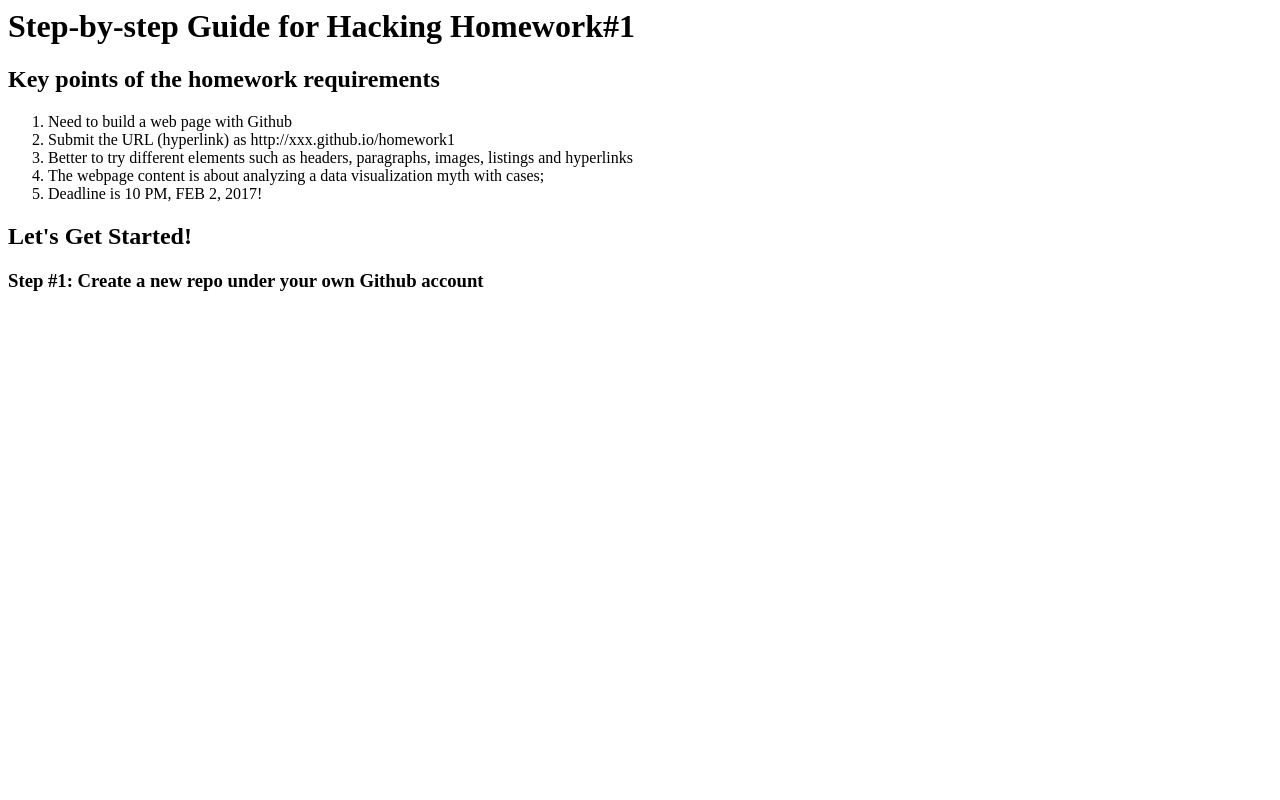
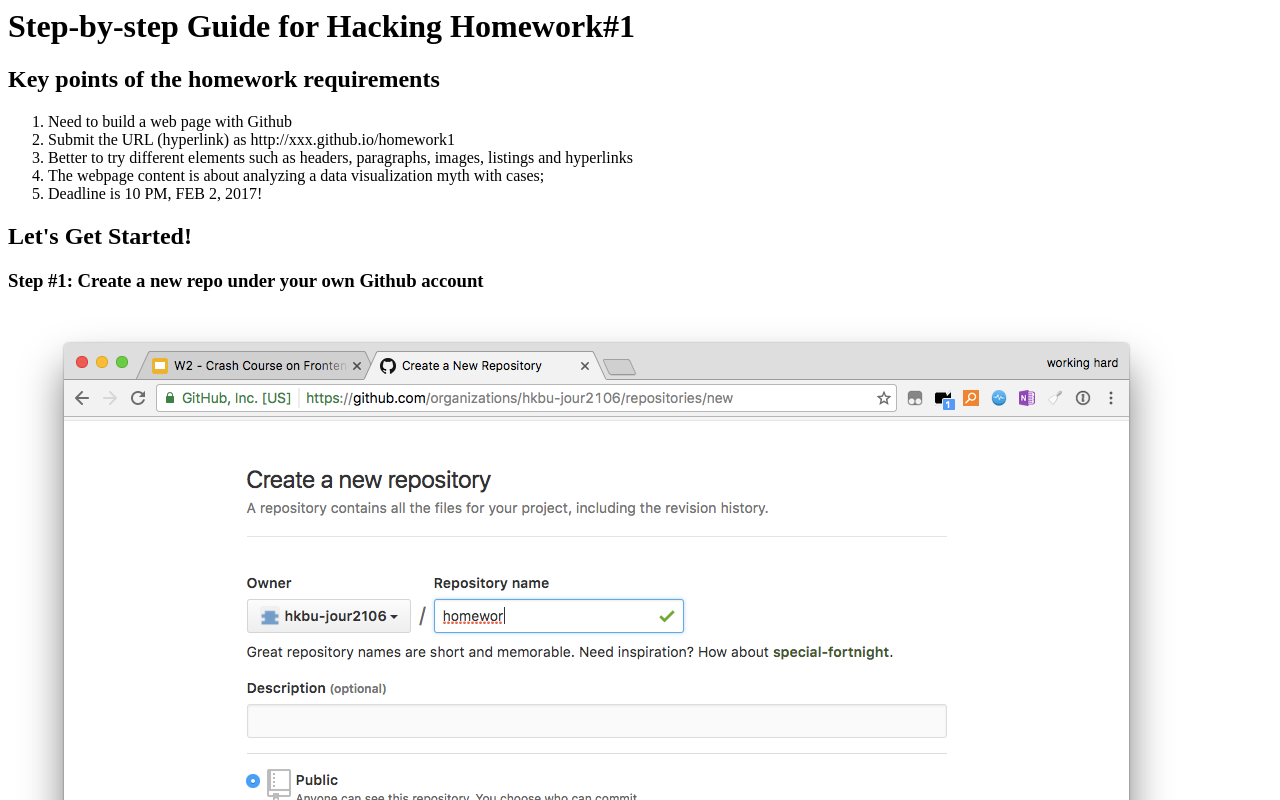
Before and after one commit to hkbu-jour2106/homework1, a plain HTML site: page index.html in a window 1280 px wide. Shown: the top 800 px of the page. Drawn offline with Linux system fonts and the light colour scheme.

Commit message:
Update index.html

```diff
--- a/index.html
+++ b/index.html
@@ -12,4 +12,4 @@
 
 <h2> Let's Get Started!</h2>
 <h3>Step #1: Create a new repo under your own Github account</h3>
-  <img src="https://github.com/hkbu-jour2106/homework1/blob/gh-pages/images/1.png />
+  <img src="https://github.com/hkbu-jour2106/homework1/blob/gh-pages/images/1.png"/>
```
